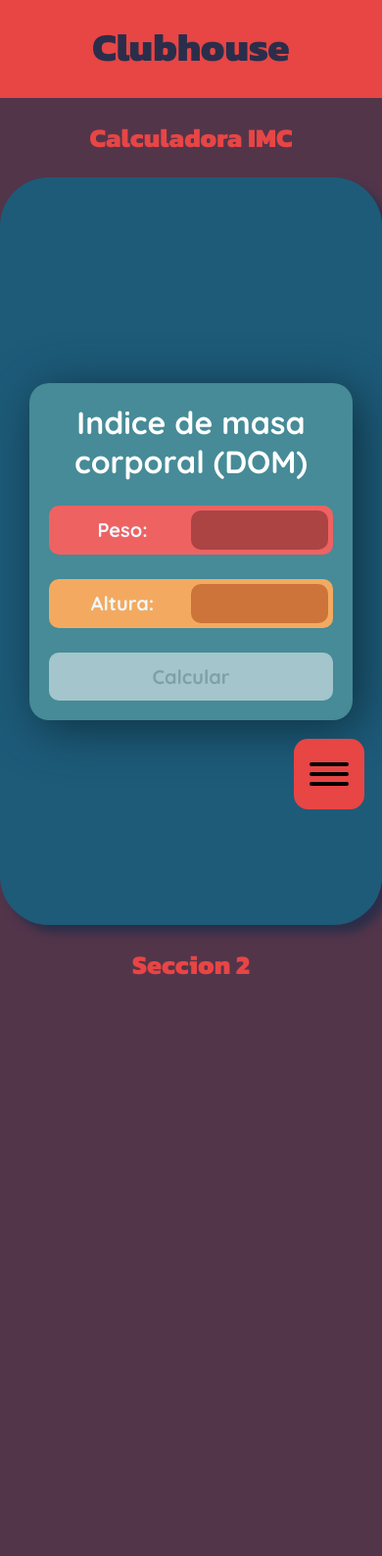
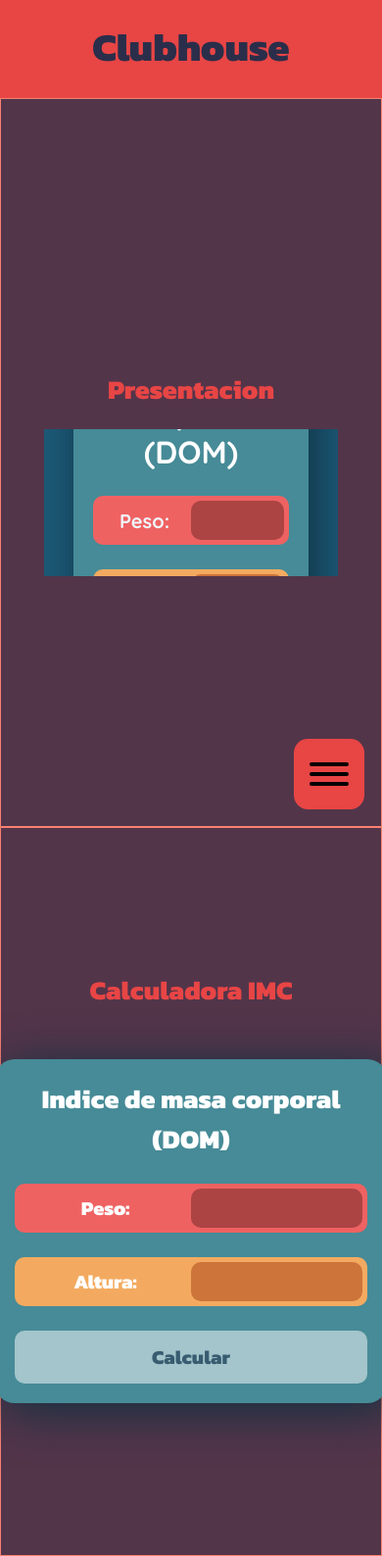
Before and after one commit to AlejoFangamer/desarrollo-web, a plain HTML site: page 04-frontend/DOM/Ejercicio 6/index.html in a window 390 px wide. Shown: the top 1588 px of the page at 98% size. Drawn offline with nearby package versions, Linux system fonts and the light colour scheme.

Commit message:
Improtacion de varias cosas

```diff
--- a/04-frontend/DOM/Ejercicio 5/script.js
+++ b/04-frontend/DOM/Ejercicio 5/script.js
@@ -1,3 +1,4 @@
+export function calculadoraIMC() {
   let imc, estado, color, peso, altura;
 
   const espacio = document.querySelector("#resultados");
@@ -77,3 +78,4 @@
 
   // Inicializar la funcion cada que inicie la pagina
   checkInputs();
+}
--- a/04-frontend/DOM/Ejercicio 6/index.html
+++ b/04-frontend/DOM/Ejercicio 6/index.html
@@ -26,27 +26,51 @@
 
     <aside class="menu-lateral">
       <nav>
-        <a href="#s1">Calculadora IMC</a>
-        <a href="#s2">Seccion 2</a>
-        <a href="#s3">Seccion 3</a>
-        <a href="#s4">Seccion 4</a>
+        <a href="#s1">Presentacion</a>
+        <a href="#s2">Calculadora IMC</a>
+        <a href="#s3">Reloj Digital</a>
+        <a href="#s4">Calculadora</a>
+        <a href="#s5">Contacto</a>
       </nav>
     </aside>
 
     <main>
       <section id="s1">
-        <h2>Calculadora IMC</h2>
+        <h2>Presentacion</h2>
         <object data="/DOM/Ejercicio 5/index.html"></object>
       </section>
       <section id="s2">
-        <h2>Seccion 2</h2>
+        <h2>Calculadora IMC</h2>
+        <div id="calculadora">
+          <h1>Indice de masa corporal (DOM)</h1>
+          <div class="part peso">
+            <p>Peso:</p>
+            <input type="number" id="int_peso" step="0.1" required />
+          </div>
+          <div class="part altura">
+            <p>Altura:</p>
+            <input type="number" id="int_altura" step="0.1" required />
+          </div>
+          <button id="btn">
+            <span class="button-text">Calcular</span>
+          </button>
+
+          <div id="resultados">
+            <h2>Resultados:</h2>
+            <p id="IMC_num">Tu IMC es de:</p>
+            <h2 id="IMC_estado">Tu IMC es de:</h2>
+          </div>
+        </div>
       </section>
       <section id="s3">
         <h2>Seccion 3</h2>
       </section>
       <section id="s4">
-        <h2>Seccion 4</h2>
-        <form action="https://formsubmit.co/xxalejoxx71@gmail.com" method="POST">
+        <h2>Contacto</h2>
+        <form
+          action="https://formsubmit.co/xxalejoxx71@gmail.com"
+          method="POST"
+        >
           <input type="text" name="name" placeholder="Nombre" />
           <input type="email" name="email" placeholder="Email" />
           <input type="text" name="message" placeholder="Mensaje" />
@@ -64,5 +88,6 @@
       </button>
     </footer>
     <script type="module" src="index.js"></script>
+    <script src="index/menu_hamburguesa.js"></script>
   </body>
 </html>
--- a/04-frontend/DOM/Ejercicio 6/index.js
+++ b/04-frontend/DOM/Ejercicio 6/index.js
@@ -1,10 +1,8 @@
-
-import { reloj } from "./index/reloj.js";
+import { calculadoraIMC } from "../Ejercicio 5/script.js";
 
 const d = document;
 
 d.addEventListener("DOMContentLoaded", (e) => {
   console.log("Holi el DOM se ha cargado");
-  menuHamburguesa()
-  reloj();
+  calculadoraIMC();
 });
--- a/04-frontend/DOM/Ejercicio 6/index/menu_hamburguesa.js
+++ b/04-frontend/DOM/Ejercicio 6/index/menu_hamburguesa.js
@@ -1,22 +1,17 @@
-export function menuHamburguesa(boton,menu) {
+function menuHamburguesa(boton, menu) {
   const botonE = document.querySelector(boton);
   const menuE = document.querySelector(menu);
   document.addEventListener("click", (e) => {
-    if (e.target.matches(`${boton}`) || e.target.matches(`${boton} *`)) {
-      document.querySelector(`${boton}`).classList.toggle("is-active");
-      document.querySelector(`${menu}`).classList.toggle("is-active");
+    if (e.target.matches(boton) || e.target.matches(`${boton} *`)) {
+      document.querySelector(boton).classList.toggle("is-active");
+      document.querySelector(menu).classList.toggle("is-active");
     }
 
     if (e.target.matches("a")) {
-      document.querySelector(`${boton}`).classList.remove("is-active");
-      document.querySelector(`${menu}`).classList.remove("is-active");
+      document.querySelector(boton).classList.remove("is-active");
+      document.querySelector(menu).classList.remove("is-active");
     }
   });
 }
 
-// const hamburger = document.querySelector(".hamburger");
-// const menu = document.querySelector(".menu-lateral");
-// hamburger.addEventListener("click", function () {
-//   hamburger.classList.toggle("is-active");
-//   menu.classList.toggle("is-active");
-// });
+menuHamburguesa(".menu-btn", ".menu-lateral");
--- a/04-frontend/DOM/Ejercicio 6/style.css
+++ b/04-frontend/DOM/Ejercicio 6/style.css
@@ -24,7 +24,14 @@
   font-weight: 300;
 }
 
+main {
+  position: relative;
+  top: 100px;
+  height: calc(100%-100px);
+}
+
 header {
+  position: fixed;
   width: 100%;
   font-size: var(--tamaño-titulo);
   background-color: var(--color-caja);
@@ -36,7 +43,6 @@
 }
 
 footer {
-  position: sticky;
   font-size: var(--tamaño-titulo);
   background-color: var(--color-caja);
   text-align: center;
@@ -49,10 +55,13 @@
 section {
   display: flex;
   flex-direction: column;
+  justify-content: center;
+  align-items: center;
   width: 100%;
-  height: 100vh;
+  height: calc(100vh - 100px);
   font-weight: 800;
   text-align: center;
+  border: 1px solid salmon;
 }
 
 form {
@@ -64,13 +73,6 @@
 section h2 {
   color: var(--color-caja);
   margin: 20px;
-}
-
-section object {
-  width: 100%;
-  height: 93%;
-  border-radius: 50px;
-  box-shadow: 8px 8px 10px var(--color-principal);
 }
 
 .menu-lateral {
@@ -126,3 +128,107 @@
   right: 1rem;
   background-color: var(--color-caja);
 }
+
+/* CALCULADORA IMC */
+
+#calculadora {
+  display: flex;
+  flex-direction: column;
+  width: 400px;
+
+  margin: 30px;
+  padding: 20px;
+  text-align: center;
+
+  border-radius: 20px;
+  background-color: #468b97;
+
+  box-shadow: 8px 8px 50px #0f3040;
+}
+
+h1 {
+  margin-bottom: 25px;
+  color: white;
+}
+
+.part {
+  display: flex;
+  flex-direction: row;
+  align-items: center;
+  justify-content: space-evenly;
+  font-size: 20px;
+  margin-bottom: 25px;
+  padding: 5px;
+  border-radius: 10px;
+  color: aliceblue;
+  font-weight: 600;
+}
+
+.peso {
+  background-color: #ef6262;
+}
+
+.peso input {
+  background-color: #ac4444;
+}
+
+.altura {
+  background-color: #f3aa60;
+}
+
+.altura input {
+  background-color: #cc743a;
+}
+
+.part input {
+  width: 50%;
+  height: 40px;
+  border-radius: 10px;
+  border-style: none;
+  font-size: 20px;
+  font-weight: 600;
+  text-align: center;
+  color: white;
+}
+
+.part p {
+  width: 50%;
+  color: white;
+}
+
+#btn {
+  padding: 10px;
+
+  border: 2px solid white;
+  border-radius: 10px;
+
+  font-size: 20px;
+  font-weight: 600;
+  background-color: white;
+
+  transition: all 0.5s cubic-bezier(0.075, 0.82, 0.165, 1);
+}
+
+#btn:not(:disabled):hover {
+  cursor: pointer;
+  background-color: rgba(255, 255, 255, 0);
+}
+
+#btn .button-text {
+  display: inline-block;
+  transition: transform 0.5s cubic-bezier(0.075, 0.82, 0.165, 1);
+}
+#btn:not(:disabled):hover .button-text {
+  transform: scale(1.2);
+  color: white;
+}
+
+#resultados {
+  display: none;
+  flex-direction: column;
+  background-color: white;
+  margin-top: 25px;
+  font-size: 20px;
+  border-radius: 10px;
+  padding: 10px;
+}
```
Lines whose indentation alone changed are shown as unchanged.
